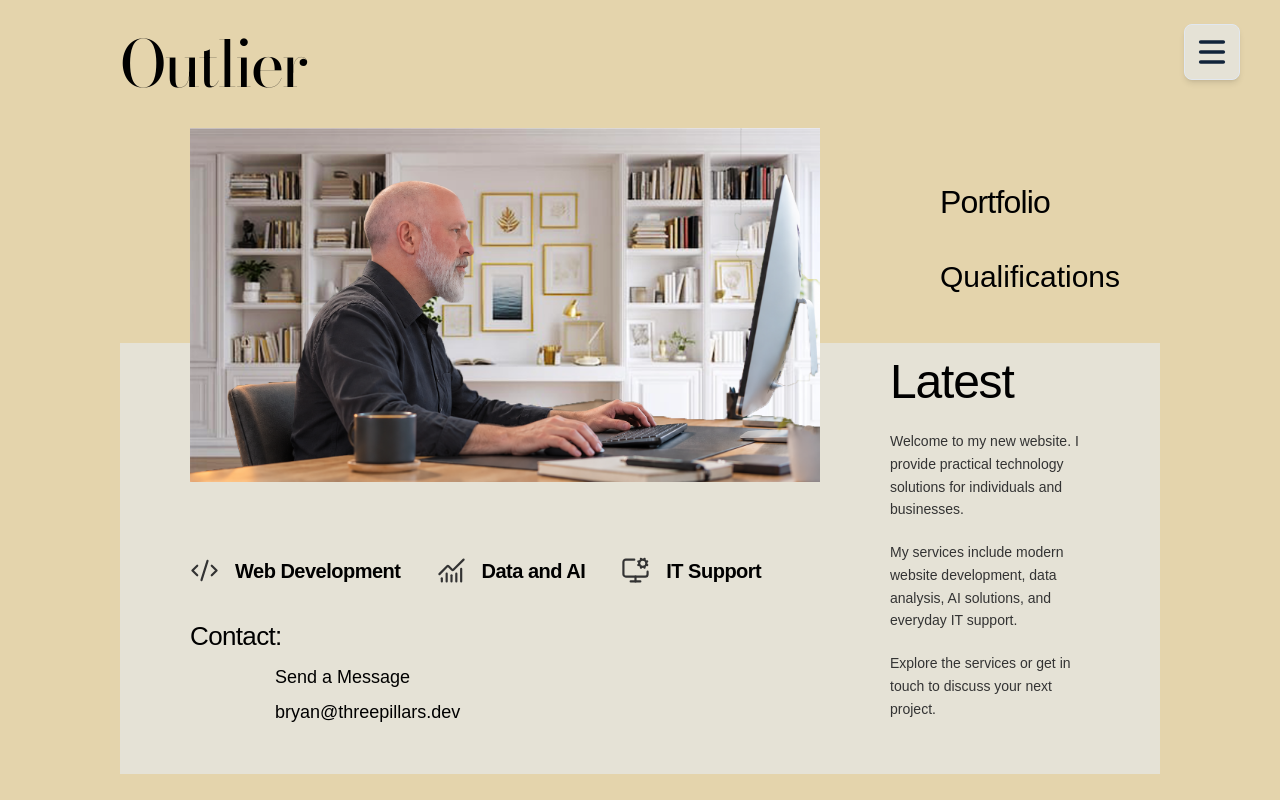
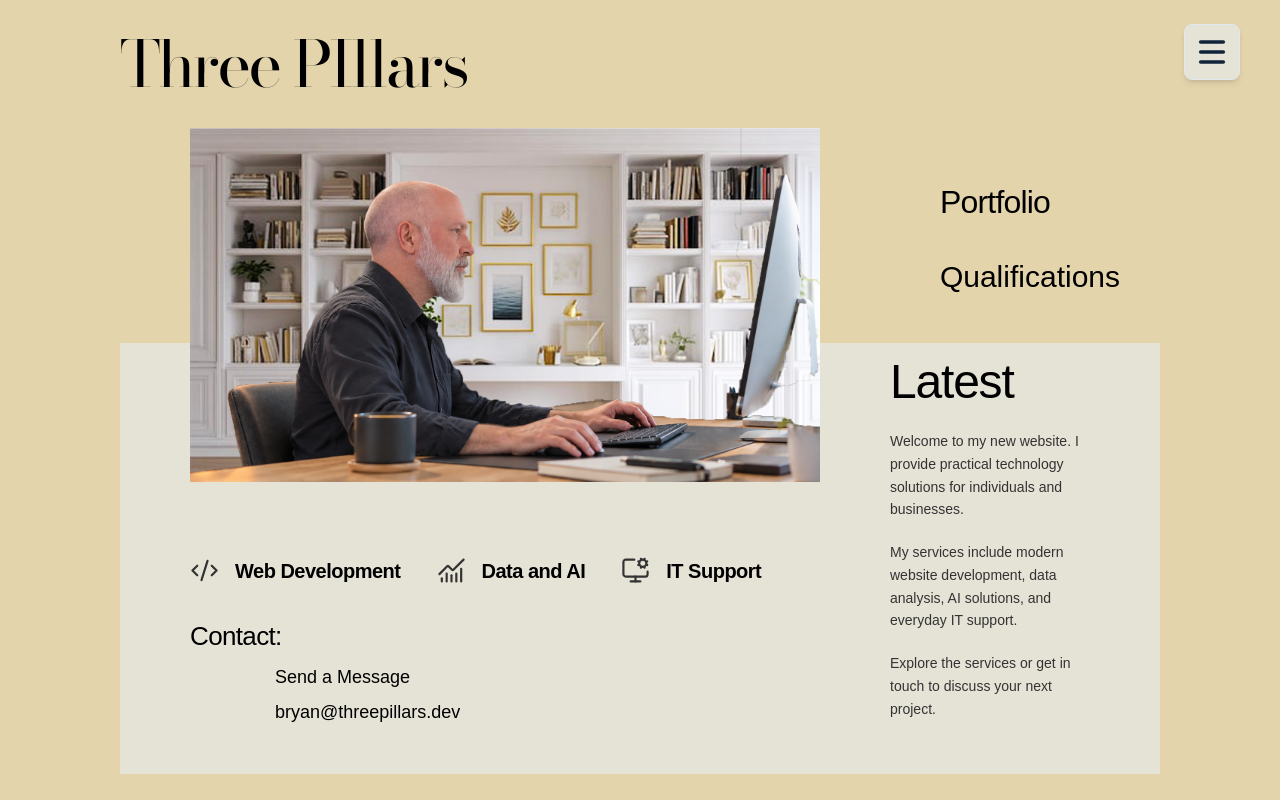
Before and after one commit to brbucknell/threepillars, a Next.js app: page / in a window 1280 px wide. Shown: the top 800 px of the page. Built offline with nearby package versions, Linux system fonts and the light colour scheme.

Commit message:
Update header text from 'Outlier' to 'Three Pillars'

```diff
--- a/app/components/Header.tsx
+++ b/app/components/Header.tsx
@@ -33,7 +33,7 @@ export default function Header() {
   href="/"
   className={`${bodoni.className} text-5xl font-normal italic tracking-[-0.04em] text-black md:text-[64px]`}
 >
-  Outlier
+  Three PIllars
 </Link>
       </header>
 
```
